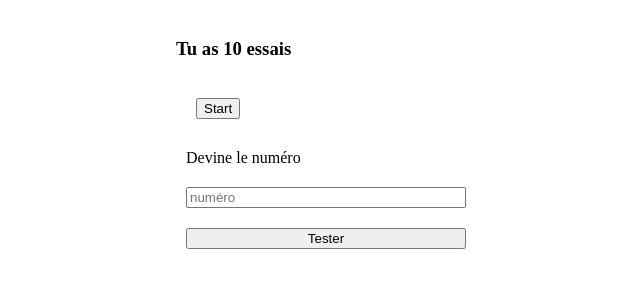
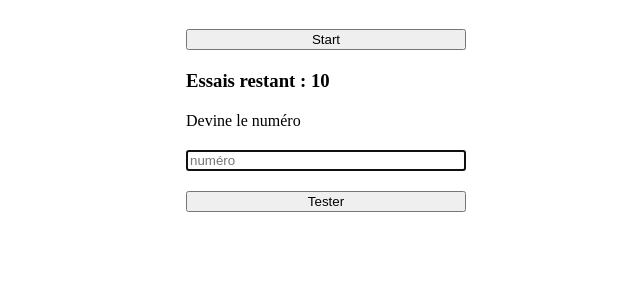
Before and after one commit to wilodorico/Jeux-Guess-the-Number, a plain HTML site: page index.html in a window 1280 px wide. Both pictures are taken after a click on the button "Start". Shown: the part 106-394 px from the top of the page, without its empty margins (314-954 px from the left). Drawn offline with Linux system fonts and the light colour scheme.

Commit message:
creation de la fonction init et application au clic btn start

```diff
--- a/index.html
+++ b/index.html
@@ -9,13 +9,13 @@
 <body>
     <div class="jeux">
         <h1>Devine le numéro entre 0 et 100</h1>
-        <h3>Tu as <span id="essai"></span> essais</h3>
-        <div class="btn">
-            <button id="start" type="button">Start</button>
+        <button id="start" type="button">Start</button>
+
+        <div>
+            <h3>Essais restant : <span id="essai"></span></h3>
         </div>
-
             <label for="numero">Devine le numéro</label>
-            <input id="numero" type="text" placeholder="numéro" required>
+            <input id="numero" type="text" placeholder="numéro">
             <button id="test" type="button">Tester</button>
 
         <div id="main"></div>
--- a/index.js
+++ b/index.js
@@ -1,22 +1,29 @@
 const recupSaisi =document.getElementById('main');
 const numeroSaisi = document.getElementById('numero');
 const quantiteEssai = document.getElementById('essai');
-let nombreEssai = 10;
-quantiteEssai.textContent = nombreEssai;
+let nombreEssai;
+let aleatoire;
 
 //Refresh de la page au click btn start
 let start = document.getElementById('start');
-start.addEventListener('click', function(){
-    window.location.reload();
-});
+start.addEventListener('click', init);
 
 //initialisation d'un chiffre aleatoire
 function init()
 {
-    return Math.floor(Math.random() * 100) + 1;
+    let resetP = document.querySelectorAll('#main p');
+    for(let i = 0; i < resetP.length; i++){
+        resetP[i].textContent = "";
+    }
+    nombreEssai = 10;
+    quantiteEssai.textContent = nombreEssai;
+    numeroSaisi.value = "";
+    numeroSaisi.focus();
+    btnTester.removeAttribute('disabled','');
+    aleatoire = Math.round(Math.random() * 100);
+    //console.log(aleatoire);
 };
-let aleatoire = init();
-//console.log(aleatoire);
+
 
 //function pour comparer les valeurs
 function compare(valeur, random)
@@ -47,11 +54,12 @@
     let numSaisi = numeroSaisi.value;
     let numRandom = aleatoire;
     let test = compare(numSaisi, numRandom);
+    numeroSaisi.value = "";
+    numeroSaisi.focus();
     //console.log(test);
-
 
     //création d'un élément <p> avec la valeur tester
     let newP = document.createElement('p');
-    newP.innerHTML = `<p>${test} </p>`;
+    newP.innerHTML = `<p class="paragraphe">${test} </p>`;
     recupSaisi.appendChild(newP);
 });
--- a/style.css
+++ b/style.css
@@ -5,6 +5,6 @@
     margin: auto;
 }
 
-.btn, label, input, button {
+.btn, label, input, button,h3 {
     margin: 10px;
 }
```
